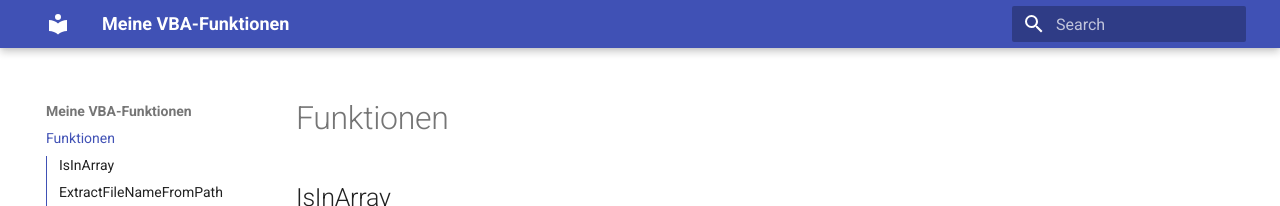
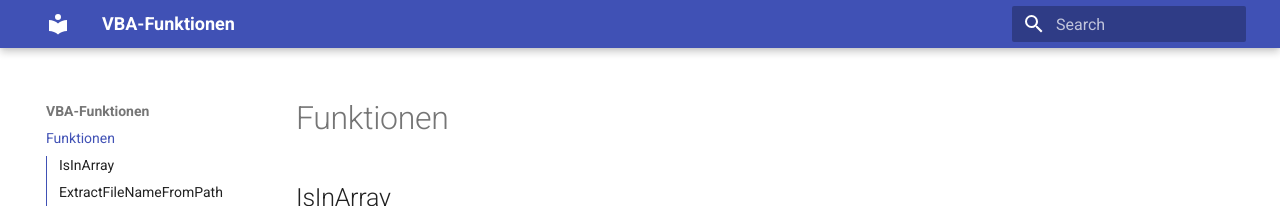
Before and after one commit to marino222/VBA-Library, an MkDocs documentation site: the page built from docs/index.md, in a window 1280 px wide. Shown: the top 206 px of the page. Built offline with MkDocs 1.6.1 and Material for MkDocs 9.7.7, drawn with Linux system fonts in a browser that asks for light colours.

Commit message:
Update mkdocs.yml

```diff
--- a/mkdocs.yml
+++ b/mkdocs.yml
@@ -1,4 +1,4 @@
-site_name: Meine VBA-Funktionen
+site_name: VBA-Funktionen
 site_url: https://marino222.github.io/VBA-Library/
 use_directory_urls: false
 
```
